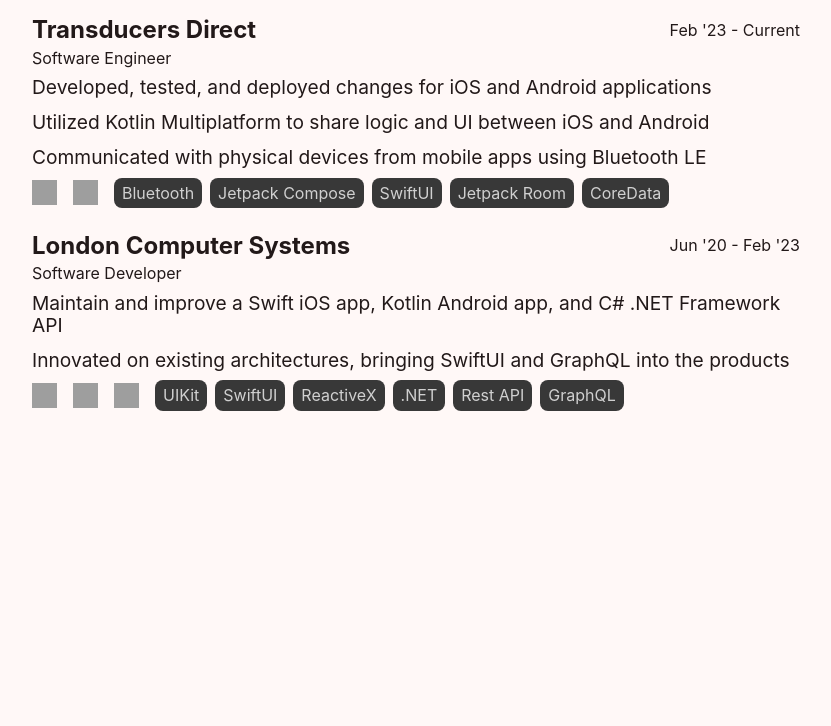
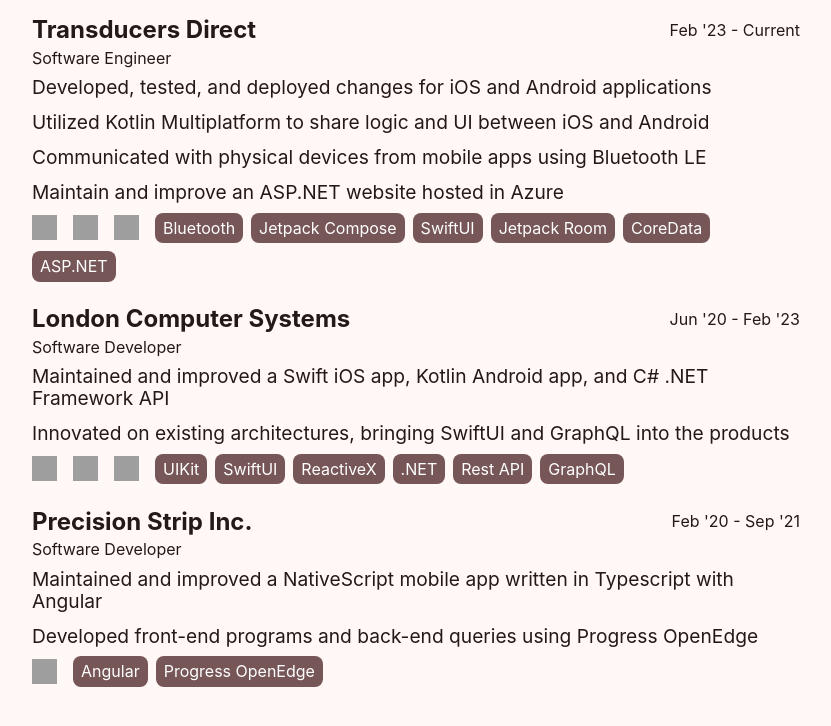
Before and after one commit to trentmyr/myr-personal-site, an Angular app: page /experience in a window 1280 px wide. Shown: the top 726 px of the page, without its empty margins (224-1055 px from the left). Built offline with nearby package versions, Linux system fonts and the light colour scheme; grey boxes are pictures that could not be loaded; a web font is replaced by a local one.

Commit message:
Add Precision Strip to experience

```diff
--- a/src/app/data/Experience.ts
+++ b/src/app/data/Experience.ts
@@ -50,10 +50,11 @@
                 [
                     'Developed, tested, and deployed changes for iOS and Android applications',
                     'Utilized Kotlin Multiplatform to share logic and UI between iOS and Android',
-                    'Communicated with physical devices from mobile apps using Bluetooth LE'
+                    'Communicated with physical devices from mobile apps using Bluetooth LE',
+                    'Maintain and improve an ASP.NET website hosted in Azure'
                 ],
-                [Language.kotlin, Language.swift],
-                ["Bluetooth", "Jetpack Compose", "SwiftUI", "Jetpack Room", "CoreData"],
+                [Language.kotlin, Language.swift, Language.csharp],
+                ["Bluetooth", "Jetpack Compose", "SwiftUI", "Jetpack Room", "CoreData", "ASP.NET",],
                 locale
             ),
             new Experience(
@@ -62,14 +63,26 @@
                 new Date(2020, 5, 1),
                 new Date(2023, 1, 1),
                 [
-                    'Maintain and improve a Swift iOS app, Kotlin Android app, and C# .NET Framework API',
+                    'Maintained and improved a Swift iOS app, Kotlin Android app, and C# .NET Framework API',
                     'Innovated on existing architectures, bringing SwiftUI and GraphQL into the products'
                 ],
-                [Language.swift, Language.kotlin, Language.csharp],
+                [Language.kotlin, Language.swift, Language.csharp],
                 ["UIKit", "SwiftUI", "ReactiveX", ".NET", "Rest API", "GraphQL"],
                 locale
             ),
-            // TODO: add Precision Strip
+            new Experience(
+                'Precision Strip Inc.',
+                'Software Developer',
+                new Date(2020, 1, 1),
+                new Date(2021, 8, 1),
+                [
+                    'Maintained and improved a NativeScript mobile app written in Typescript with Angular',
+                    'Developed front-end programs and back-end queries using Progress OpenEdge'
+                ],
+                [Language.typescript],
+                ["Angular", "Progress OpenEdge"],
+                locale
+            )
         ]
     }
 }
--- a/src/app/data/Language.ts
+++ b/src/app/data/Language.ts
@@ -1,6 +1,7 @@
 export enum Language {
-  swift, kotlin, csharp, java
+    swift, kotlin, csharp, java, typescript
 }
+
 export function imageSource(language: Language): String {
     switch (language) {
         case Language.kotlin:
@@ -11,5 +12,7 @@
             return 'https://cdn.jsdelivr.net/gh/devicons/devicon/icons/csharp/csharp-original.svg'
         case Language.java:
             return 'https://cdn.jsdelivr.net/gh/devicons/devicon/icons/java/java-original.svg'
+        case Language.typescript:
+            return 'https://cdn.jsdelivr.net/gh/devicons/devicon@latest/icons/typescript/typescript-original.svg'
     }
 }
--- a/src/app/experience/experience.component.css
+++ b/src/app/experience/experience.component.css
@@ -39,8 +39,8 @@
 }
 
 .skillChip {
-    background-color: #383838;
-    color: #d0d0d0;
+  background-color: var(--md-sys-color-secondary);
+  color: var(--md-sys-color-on-secondary);
   border-radius: 8px;
   padding: 6px 8px;
   margin: auto 0;
--- a/src/styles.css
+++ b/src/styles.css
@@ -5,6 +5,10 @@
 TODO: either find out how to import theme variables, or move/remove the files
 right now all the themes will be include in build output (see angular.json) which is not ideal
 */
+
+/*:root {*/
+/*  color-scheme: light dark;*/
+/*}*/
 
 @media (prefers-color-scheme: light) {
   :root {
```
Lines whose indentation alone changed are shown as unchanged.
